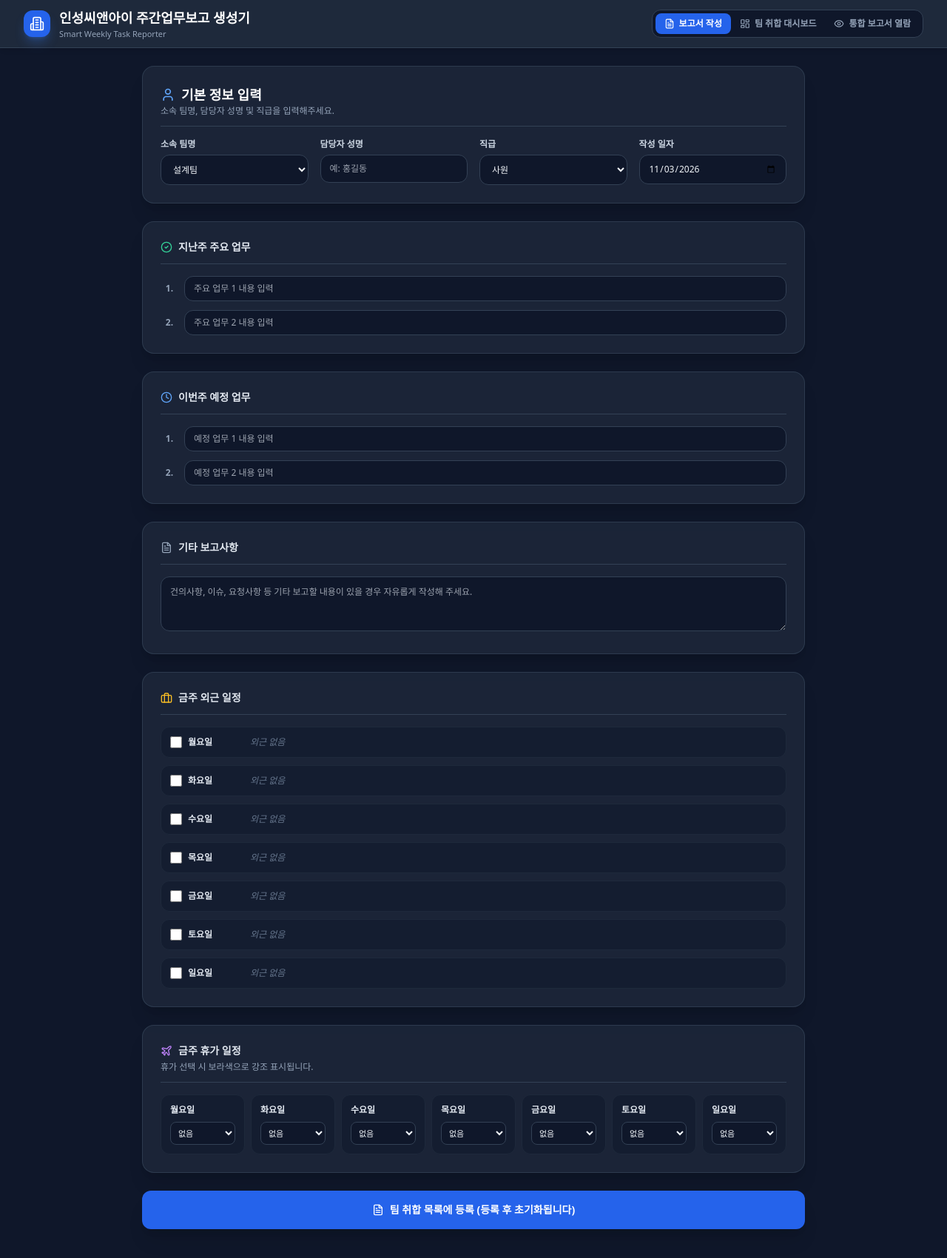
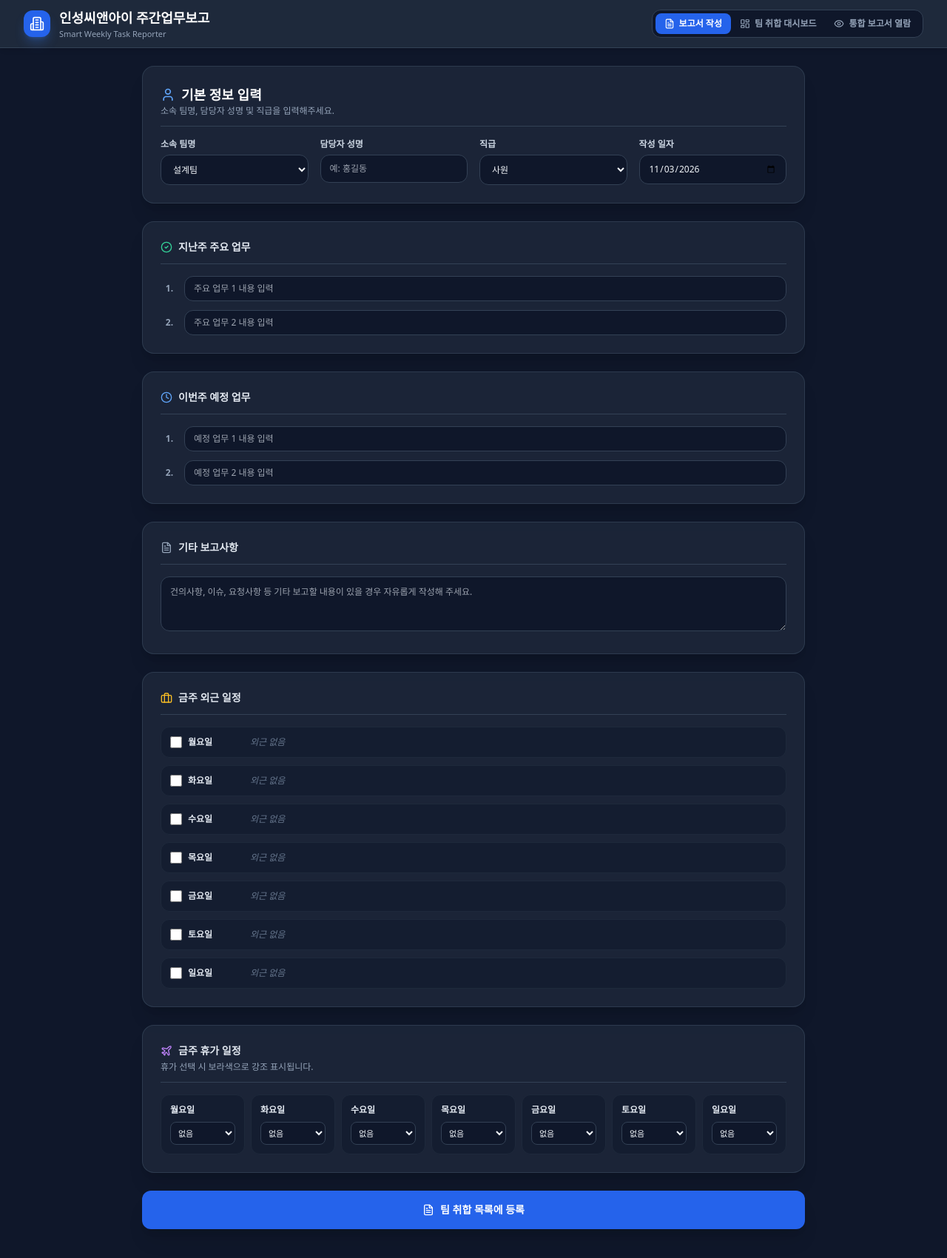
Before and after one commit to kdznfambs-eng/insung-weekly-report, a React (Vite) app: page / in a window 1280 px wide. Shown: the top 1700 px of the page at 74% size. Built offline with nearby package versions, Linux system fonts and the light colour scheme.

Commit message:
Add files via upload

```diff
--- a/src/App.jsx
+++ b/src/App.jsx
@@ -339,7 +339,7 @@ export default function App() {
             </div>
             <div>
               <h1 className="font-bold text-base sm:text-lg text-white leading-tight">
-                인성씨앤아이 주간업무보고 생성기
+                인성씨앤아이 주간업무보고
               </h1>
               <p className="text-[11px] text-slate-400">Smart Weekly Task Reporter</p>
             </div>
@@ -619,7 +619,7 @@ export default function App() {
               className="w-full bg-blue-600 hover:bg-blue-500 text-white font-bold py-4 rounded-xl shadow-xl transition text-sm flex items-center justify-center gap-2"
             >
               <FileText className="w-4 h-4" />
-              <span>팀 취합 목록에 등록 (등록 후 초기화됩니다)</span>
+              <span>팀 취합 목록에 등록</span>
             </button>
           </div>
         )}
@@ -633,9 +633,6 @@ export default function App() {
                   <Building2 className="w-6 h-6 text-blue-400" />
                   팀 주간업무보고서 (통합 보고서)
                 </h2>
-                <p className="text-xs text-slate-400 mt-1">
-                  설계팀이 항상 상단에 위치하며, 직급(이사 &gt; 부장 &gt; 차장 &gt; 과장 &gt; 대리 &gt; 사원) 순서대로 정렬됩니다.
-                </p>
               </div>
               <button
                 onClick={handlePrintPDF}
@@ -743,8 +740,8 @@ export default function App() {
                   </div>
                 </div>
 
-                {/* 월~일 외근 및 휴가 현황 통합표 (간격 고정 table-fixed 및 w-28 적용) */}
-                <div className="pt-2 border-t border-slate-700/60 print:border-black space-y-3">
+                {/* 월~일 외근 및 휴가 현황 통합표 (PDF 인쇄 시 2페이지로 강제 분리) */}
+                <div className="pt-2 border-t border-slate-700/60 print:border-black space-y-3 print:break-before-page print:pt-6">
                   <h3 className="text-sm font-bold text-slate-200 print:text-black flex items-center gap-2">
                     <Briefcase className="w-4 h-4 text-amber-400 print:hidden" />
                     [ 금주 외근 및 휴가 현황 (통합) ]
@@ -768,7 +765,7 @@ export default function App() {
 
                           return sortedReports.map(rep => (
                             <React.Fragment key={rep.id}>
-                              {/* 외근 일정 Row */}
+                              {/* 외근 일정 Row (텍스트 자동 줄바꿈 및 칸 위아래 자동 확장) */}
                               <tr className="hover:bg-slate-800/40 print:hover:bg-transparent">
                                 <td rowSpan={2} className="py-2 px-3 border border-slate-700 font-bold text-center align-middle bg-slate-900/30 print:border-black print:bg-transparent">
                                   {rep.memberName} {rep.memberRank}
@@ -778,7 +775,7 @@ export default function App() {
                                   외근
                                 </td>
                                 {daysList.map(day => (
-                                  <td key={day} className="py-2 px-2 border border-slate-700 text-center text-[11px] truncate print:border-black">
+                                  <td key={day} className="py-2 px-2 border border-slate-700 text-center text-[11px] break-words whitespace-normal leading-tight print:border-black">
                                     {rep.weeklyOutings[day]?.active ? (
                                       <span className="text-amber-300 print:text-black font-medium">
                                         {rep.weeklyOutings[day]?.note || '외근'}
@@ -795,7 +792,7 @@ export default function App() {
                                   휴가
                                 </td>
                                 {daysList.map(day => (
-                                  <td key={day} className="py-2 px-2 border border-slate-700 text-center text-[11px] truncate print:border-black">
+                                  <td key={day} className="py-2 px-2 border border-slate-700 text-center text-[11px] break-words whitespace-normal leading-tight print:border-black">
                                     {rep.weeklyVacations[day]?.type !== '없음' ? (
                                       <span className="bg-purple-950/60 text-purple-300 border border-purple-800/50 px-1.5 py-0.5 rounded font-medium print:bg-transparent print:text-black print:border-none">
                                         {rep.weeklyVacations[day]?.type}
```
